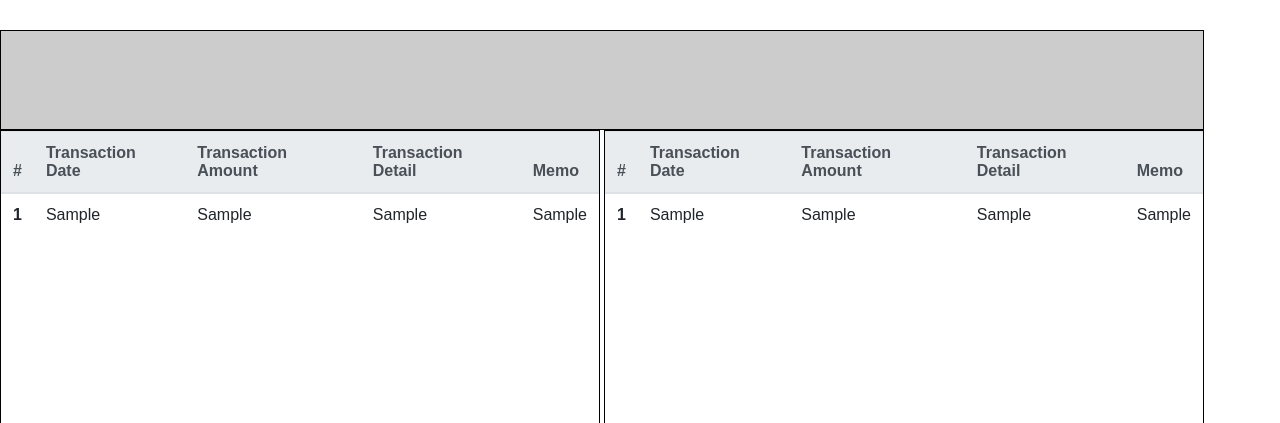
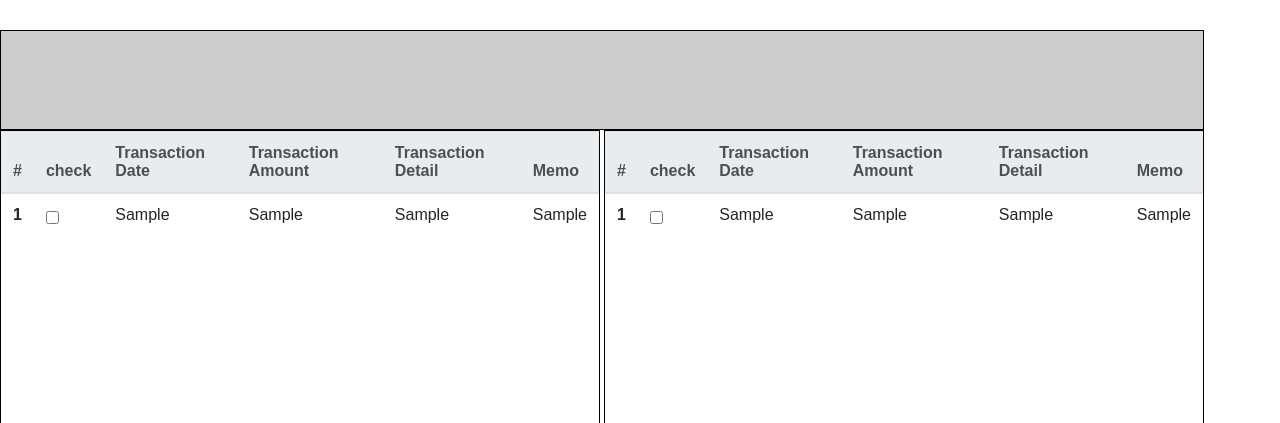
Before and after one commit to HICC-Bootcamp/2022-import4ky-HICCAccountingProgram, a Django app: template HIAC/templates/HIAC/account_setting.html in a window 1280 px wide. Shown: the part 90-513 px from the top of the page. Run offline with Django 3.2, Linux system fonts and the light colour scheme; the template is opened without the code that fills it: most values are stand-ins (such as "Sample title", 1, 10 or a date in 2020); some web fonts are replaced.

Commit message:
checkbox 생성

```diff
--- a/HIAC/templates/HIAC/account_setting.html
+++ b/HIAC/templates/HIAC/account_setting.html
@@ -77,6 +77,7 @@
                     <thead class="thead-light">
                         <tr>
                             <th scope="col">#</th>
+                            <th scope="col">check</th>
                             <th scope="col">Transaction Date</th>
                             <th scope="col">Transaction Amount</th>
                             <th scope="col">Transaction Detail</th>
@@ -87,6 +88,11 @@
                         {% for item in left_datalist %}
                         <tr>
                             <th scope="row">{{ forloop.counter }}</th>
+                            <td>
+                                <div class="form-check">
+                                    <input class="form-check-input" type="checkbox" value="" id="checkbox{{ forloop.counter }}">
+                                </div>
+                            </td>
                             <td>{{ item.0| safe }}</td>
                             <td>{{ item.1| safe }}</td>
                             <td>{{ item.2| safe }}</td>
@@ -101,6 +107,7 @@
                     <thead class="thead-light">
                         <tr>
                             <th scope="col">#</th>
+                            <th scope="col">check</th>
                             <th scope="col">Transaction Date</th>
                             <th scope="col">Transaction Amount</th>
                             <th scope="col">Transaction Detail</th>
@@ -111,6 +118,11 @@
                        {% for item in right_datalist %}
                         <tr>
                             <th scope="row">{{ forloop.counter }}</th>
+                            <td>
+                                <div class="form-check">
+                                    <input class="form-check-input" type="checkbox" value="" id="checkbox{{ forloop.counter }}">
+                                </div>
+                            </td>
                             <td>{{ item.0| safe }}</td>
                             <td>{{ item.1| safe }}</td>
                             <td>{{ item.2| safe }}</td>
```
